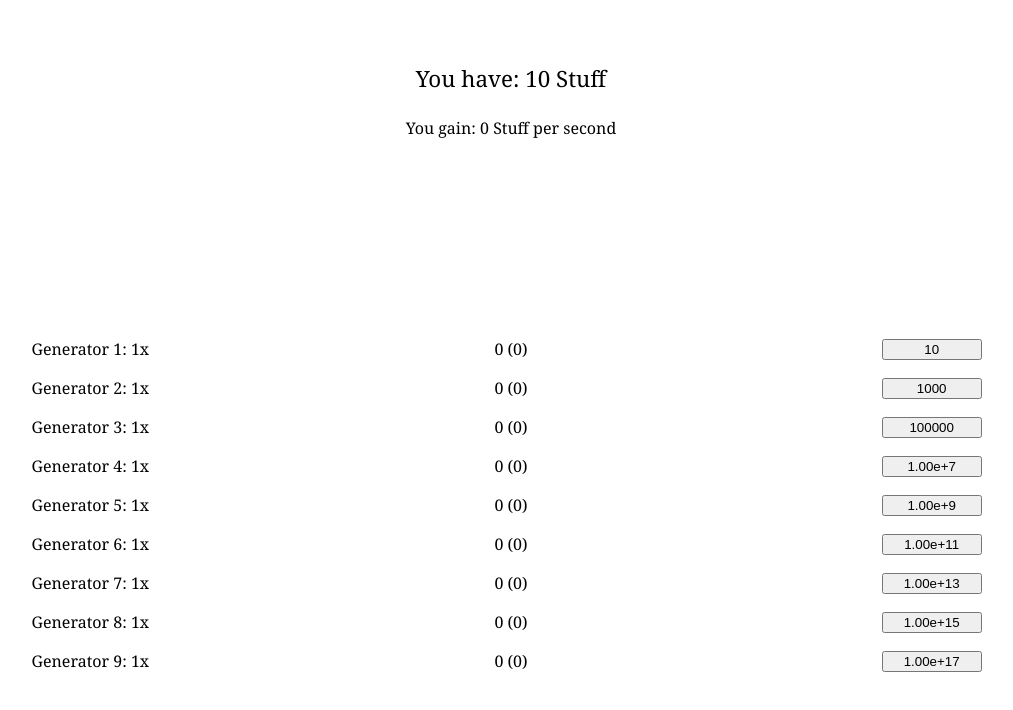
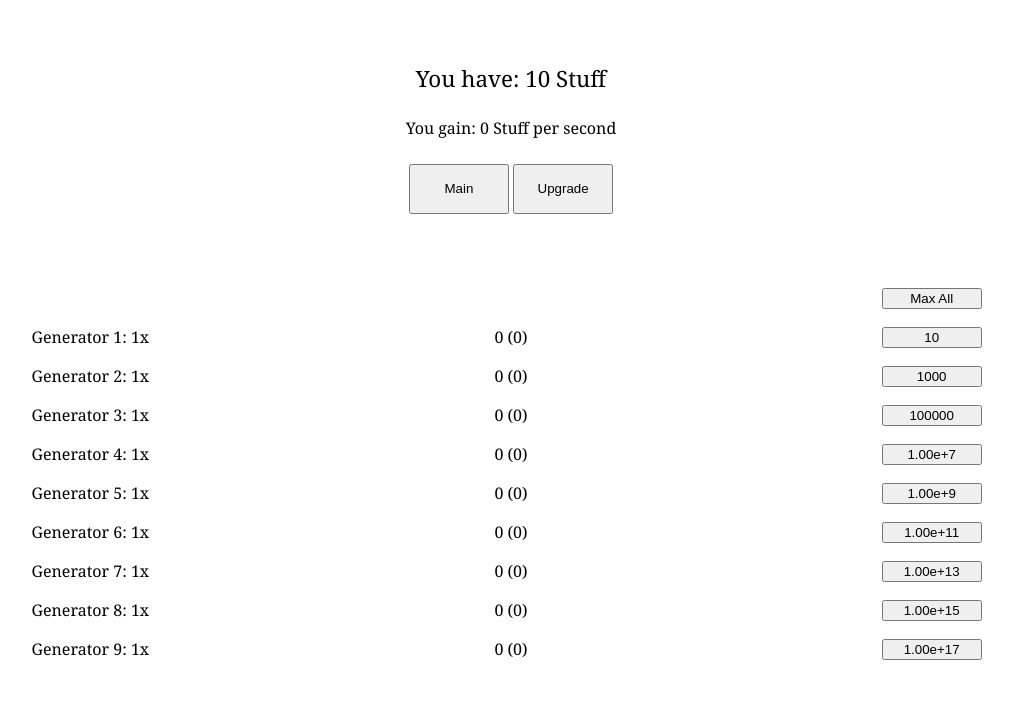
Before and after one commit to Loyal-Alchemist/Loyal-Alchemist.github.io, a plain HTML site: page Inheritance.html in a window 1280 px wide. Shown: the whole page, without its empty margins (129-1142 px from the left). Drawn offline with Linux system fonts and the light colour scheme.

Commit message:
Update Inheritance.html

```diff
--- a/Inheritance.html
+++ b/Inheritance.html
@@ -14,8 +14,11 @@ body {
   text-align: center;
   font-size: 100%;
 }
+.tab{
+  margin-top:2%
+}
 .generatorTable {
-  margin-top: 15%;
+  margin-top: 5%;
   margin-left: auto;
   margin-right: auto;
   width: 100%;
@@ -30,7 +33,13 @@ td{
 <body>
 <div class="center"><p>You have: <span class="btn" id="btn">10</span> Stuff</p></div>
 <div class="center2"><p>You gain: <span class="btn2" id="btn2">0</span> Stuff per second</p></div>
+<div class="tab" style="text-align:center;">
+  <button style="width:100px; height:50px;" class="tablinks" onclick="openTab(event, 'Main')">Main</button>
+  <button style="width:100px; height:50px;" class="tablinks" onclick="openTab(event, 'Upgrades')">Upgrade</button>
+</div>
+<div class="tabcontent" id="Main">
 <table class="generatorTable">
+<tr><td></td><td></td><td><button style="width:100px;" type="button" class="buyMax" id="buyMax" onclick="buyMax()">Max All</button></td></tr>
 <tr><td class="gen1Mult" id="gen1Mult">Generator 1: 1x</td><td class="gen1" id="gen1">0</td><td><button style="width:100px;" type="button" class="gen1Cost" id="gen1Cost" onclick="buyGen1()">10</button></td></tr>
 <tr><td class="gen2Mult" id="gen2Mult">Generator 2: 1x</td><td class="gen2" id="gen2">0</td><td><button style="width:100px;" type="button" class="gen2Cost" id="gen2Cost" onclick="buyGen2()">1000</button></td></tr>
 <tr><td class="gen3Mult" id="gen3Mult">Generator 3: 1x</td><td class="gen3" id="gen3">0</td><td><button style="width:100px;" type="button" class="gen3Cost" id="gen3Cost" onclick="buyGen3()">100000</button></td></tr>
@@ -42,6 +51,26 @@ td{
 <tr><td class="gen9Mult" id="gen9Mult">Generator 9: 1x</td><td class="gen9" id="gen9">0</td><td><button style="width:100px;" type="button" class="gen9Cost" id="gen9Cost" onclick="buyGen9()">1.00e+17</button></td></tr>
 </table>
 <script>
+function openTab(evt, tabName) {
+  // Declare all variables
+  var i, tabcontent, tablinks;
+
+  // Get all elements with class="tabcontent" and hide them
+  tabcontent = document.getElementsByClassName("tabcontent");
+  for (i = 0; i < tabcontent.length; i++) {
+    tabcontent[i].style.display = "none";
+  }
+
+  // Get all elements with class="tablinks" and remove the class "active"
+  tablinks = document.getElementsByClassName("tablinks");
+  for (i = 0; i < tablinks.length; i++) {
+    tablinks[i].className = tablinks[i].className.replace(" active", "");
+  }
+
+  // Show the current tab, and add an "active" class to the button that opened the tab
+  document.getElementById(tabName).style.display = "block";
+  evt.currentTarget.className += " active";
+}
 var counter = 10;
 var gain = 0;
 
@@ -174,6 +203,40 @@ function buyGen9(){
   calculateGain();
   calculateCost();}
 }
+var chc = 1;
+function buyMax(){
+  chc = 1;
+  while(chc==1){
+  if(counter>=gen9Cost){
+  buyGen9();
+  }else//{
+  if(counter>=gen8Cost){
+  buyGen8();
+  }else//{
+  if(counter>=gen7Cost){
+  buyGen7();
+  }else//{
+  if(counter>=gen6Cost){
+  buyGen6();
+  }else//{
+  if(counter>=gen5Cost){
+  buyGen5();
+  }else//{
+  if(counter>=gen4Cost){
+  buyGen4();
+  }else//{
+  if(counter>=gen3Cost){
+  buyGen3();
+  }else//{
+  if(counter>=gen2Cost){
+  buyGen2();
+  }else//{
+  if(counter>=gen1Cost){
+  buyGen1();
+  }else
+  chc=0;//}}}}}}}}
+  }
+}
 function calculateGain(){
   gen9Tot=(gen9+gen9Pd);
   if(gen9Tot >= 1000000){
```
